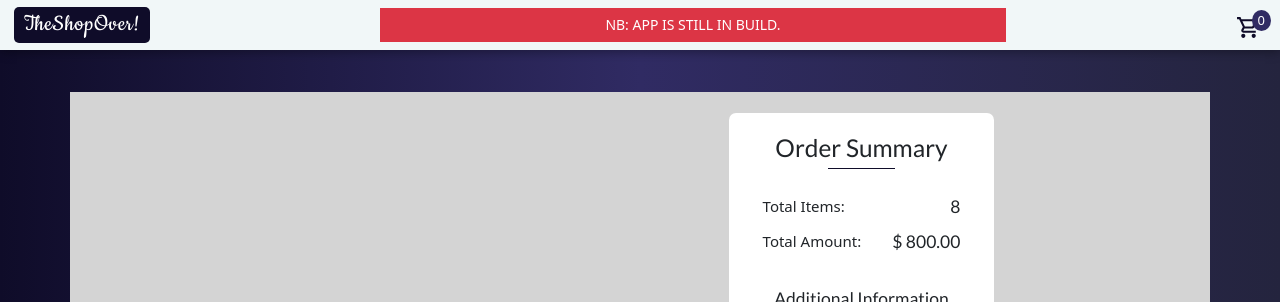
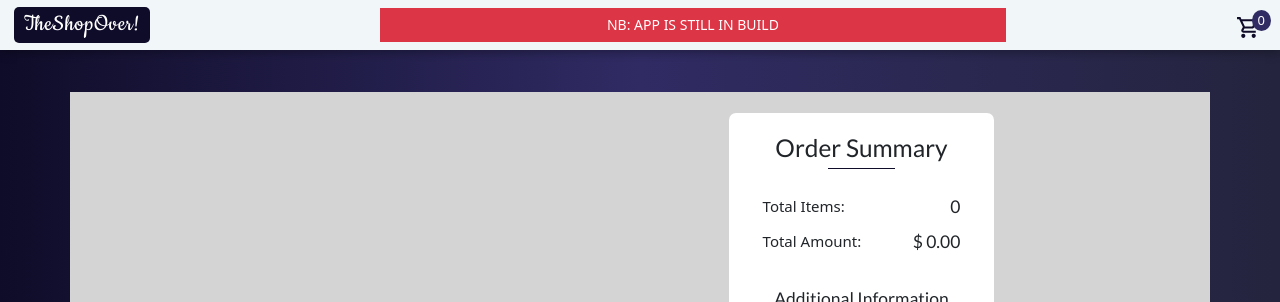
Before and after one commit to AyoTheInspired/redux-shop-over, a React (Create React App) app: page /cart in a window 1280 px wide. Shown: the top 302 px of the page. Built offline with nearby package versions, Linux system fonts and the light colour scheme.

Commit message:
Added total items and price

```diff
--- a/src/components/Navigation.js
+++ b/src/components/Navigation.js
@@ -28,7 +28,7 @@ function Navigation() {
 				</Link>
 			</div>
 			<p className="mb-0 text-center text-white bg-danger text-uppercase px-4 py-2 col-6">
-				NB: App is still in build.
+				NB: App is still in build
 			</p>
 			<div className="nav__right">
 				<Link to="/cart">
--- a/src/pages/cart/OrderSummary.js
+++ b/src/pages/cart/OrderSummary.js
@@ -1,10 +1,28 @@
-import React, { useState } from "react";
+import React, { useState, useEffect } from "react";
 import styled from "styled-components";
 import { Col } from "react-bootstrap";
+import { useSelector } from "react-redux";
+import { selectCart } from "../../features/shopSlice";
 
 function OrderSummary() {
 	const [deliveryType, setDeliveryType] = useState(null);
 	const [promoCode, setPromoCode] = useState(null);
+	const cart = useSelector(selectCart);
+	const [totalPrice, setTotalPrice] = useState(0);
+	const [totalItems, setTotalItems] = useState(0);
+
+	useEffect(() => {
+		let items = 0;
+		let price = 0;
+
+		cart.forEach((item) => {
+			items += item.qty;
+			price += item.qty * item.price;
+		});
+
+		setTotalPrice(price);
+		setTotalItems(items);
+	}, [cart, totalPrice, setTotalPrice, totalItems, setTotalItems]);
 
 	return (
 		<StyledCol sm={10} md={5} lg={4} className="cartPage__right">
@@ -16,11 +34,11 @@ function OrderSummary() {
 			<div className="summary__totals p-3 mt-2 mb-4">
 				<div className="top flex-btw ">
 					<p className="mb-0 total__tag">Total Items: </p>
-					<h5 className="mb-0 total__value"> 8 </h5>
+					<h5 className="mb-0 total__value"> {totalItems} </h5>
 				</div>
 				<div className="bottom flex-btw mt-3">
 					<p className="mb-0 total__tag">Total Amount: </p>
-					<h5 className="mb-0 total__value">$ 800.00 </h5>
+					<h5 className="mb-0 total__value">$ {totalPrice.toFixed(2)} </h5>
 				</div>
 			</div>
 			<div className="summary__deliveries">
```
